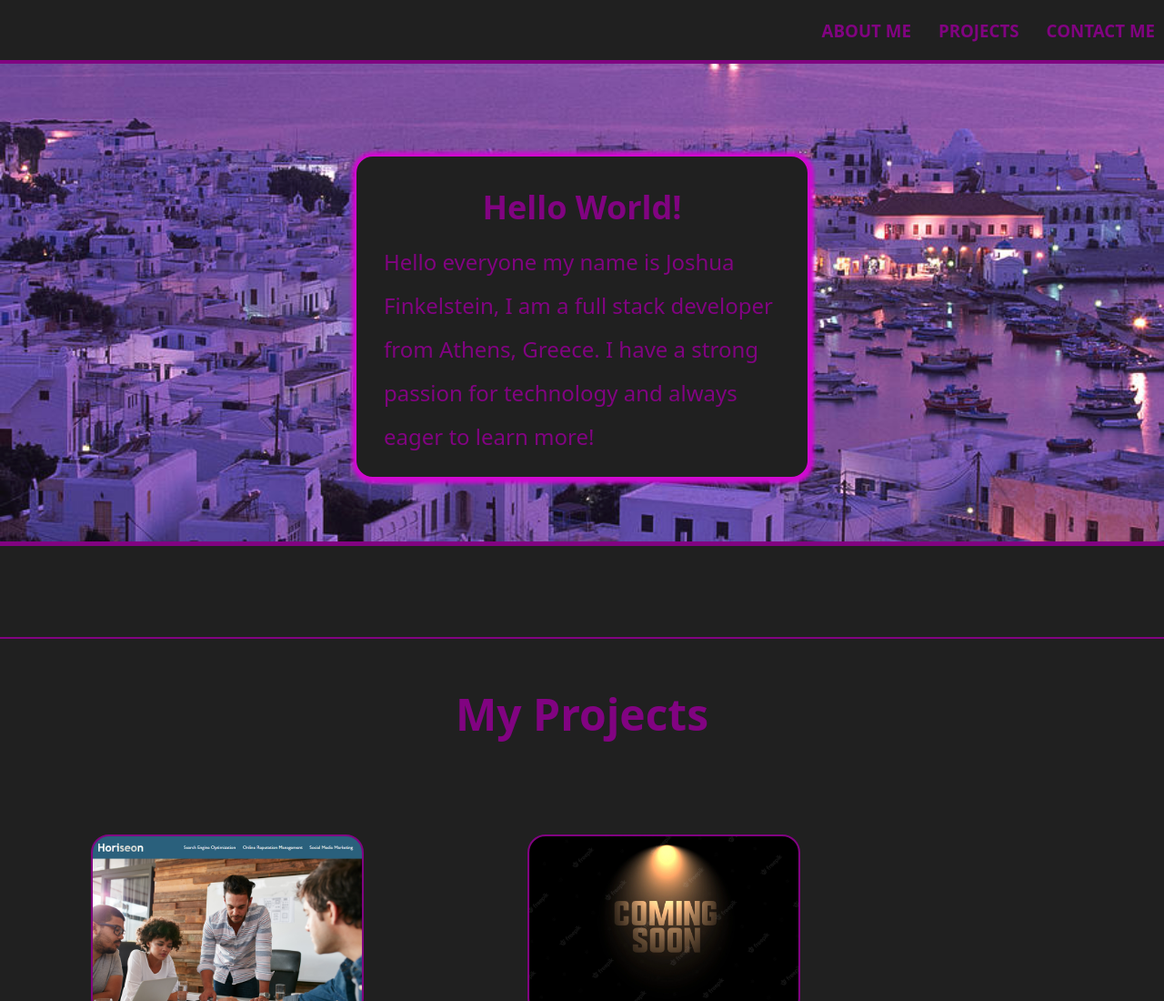
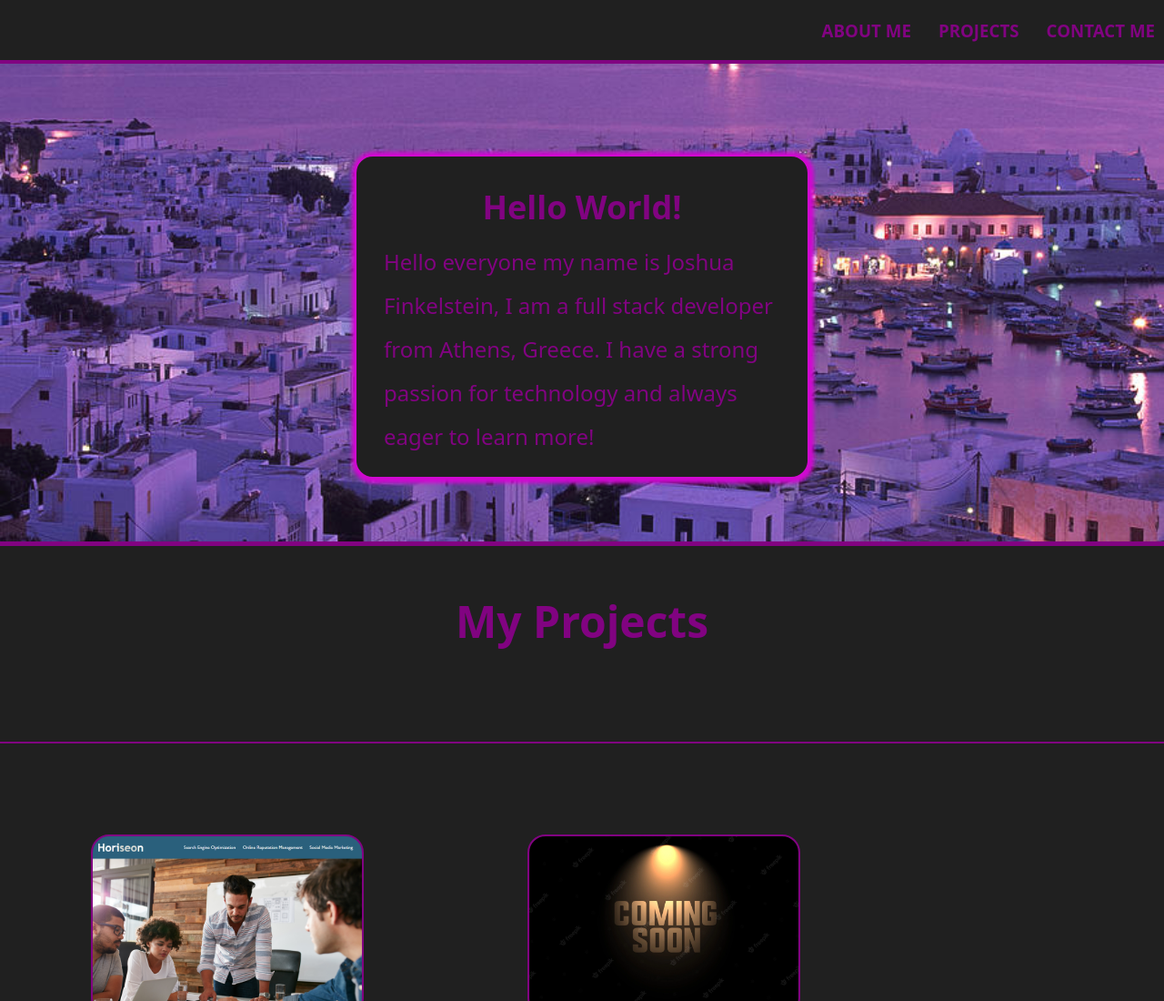
Before and after one commit to jshuaaaa/my-portfolio, a plain HTML site: page homepage.html in a window 1280 px wide. Shown: the top 1100 px of the page at 91% size. Drawn offline with Linux system fonts and the light colour scheme.

```diff
--- a/homepage.html
+++ b/homepage.html
@@ -24,8 +24,8 @@
     </div>
 </main>
 </div>
-
-<div class="container"><h2>My Projects</h2></div>
+<h2>My Projects</h2>
+<div class="container"></div>
 <section id="projects">
     <a href="https://jshuaaaa.github.io/Bootcamp-Challenge-Week-1/"><div id="horiseon"><p>Horiseon was a project that I did the code refactoring for</p></div></a>
     <a href=""><div class="comingsoon"><p>Coming soon...</p></div></a>
```
